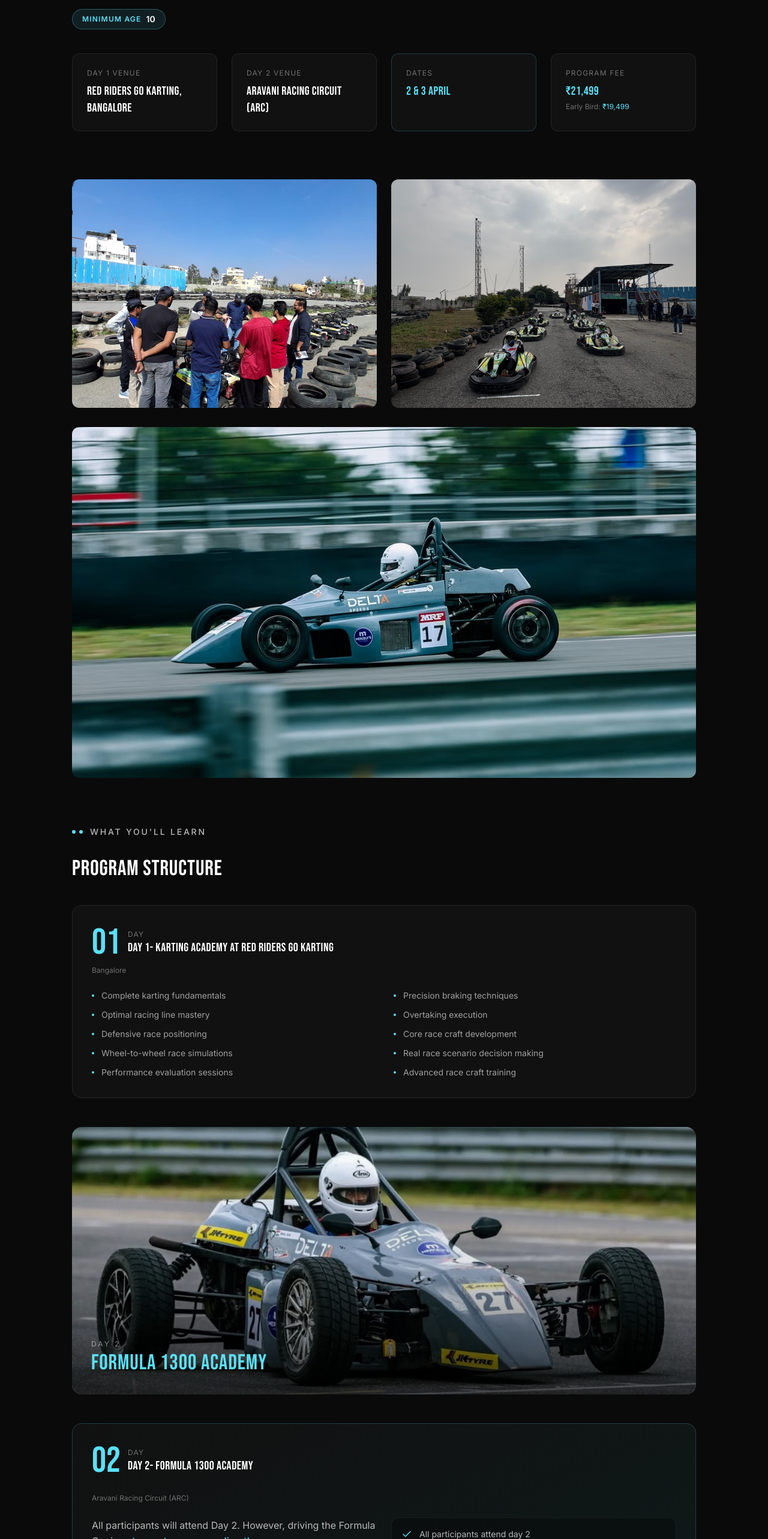
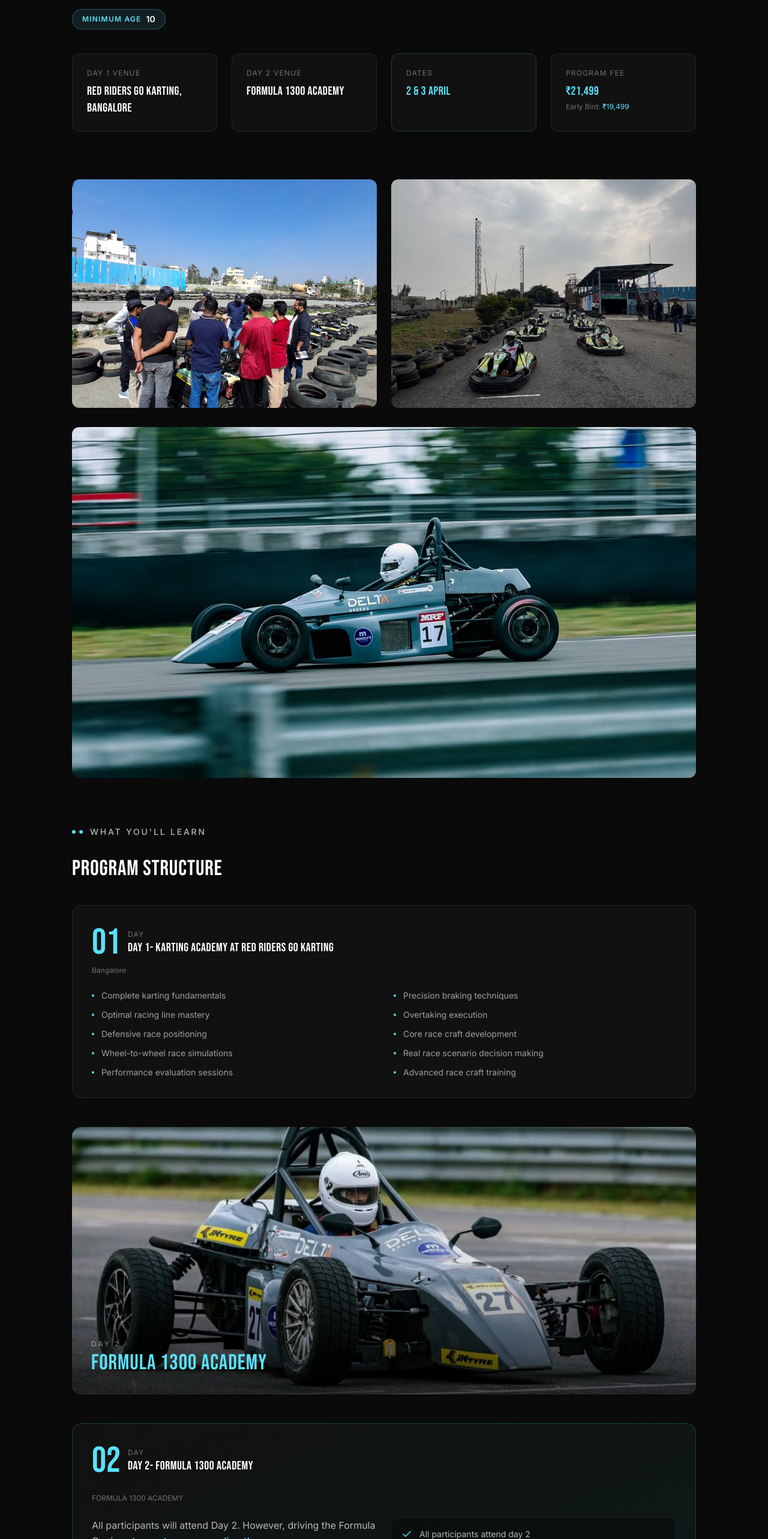
Before and after one commit to thecodinganvil/throttle_connectors, a Next.js app: page /academy/bangalore in a window 1280 px wide. Shown: the part 1520-4086 px from the top of the page at 60% size. Built offline with nearby package versions, Linux system fonts and the light colour scheme.

Commit message:
changed location in bangalore academy]

```diff
--- a/src/app/academy/bangalore/page.tsx
+++ b/src/app/academy/bangalore/page.tsx
@@ -361,7 +361,7 @@
                 Day 2 Venue
               </p>
               <p className="font-[family-name:var(--font-bebas)] text-white text-lg sm:text-xl tracking-wide">
-                Aravani Racing Circuit (ARC)
+                FORMULA 1300 ACADEMY
               </p>
             </div>
             <div className="bg-[#111111] rounded-xl p-5 sm:p-6 border border-cyan/20">
@@ -503,7 +503,7 @@
                   </p>
                 </div>
               </div>
-              <p className="text-white/40 text-xs mb-6">Aravani Racing Circuit (ARC)</p>
+              <p className="text-white/40 text-xs mb-6">FORMULA 1300 ACADEMY</p>
               <div className="grid grid-cols-1 sm:grid-cols-2 gap-6">
 
                 {/* Left – description */}
```
